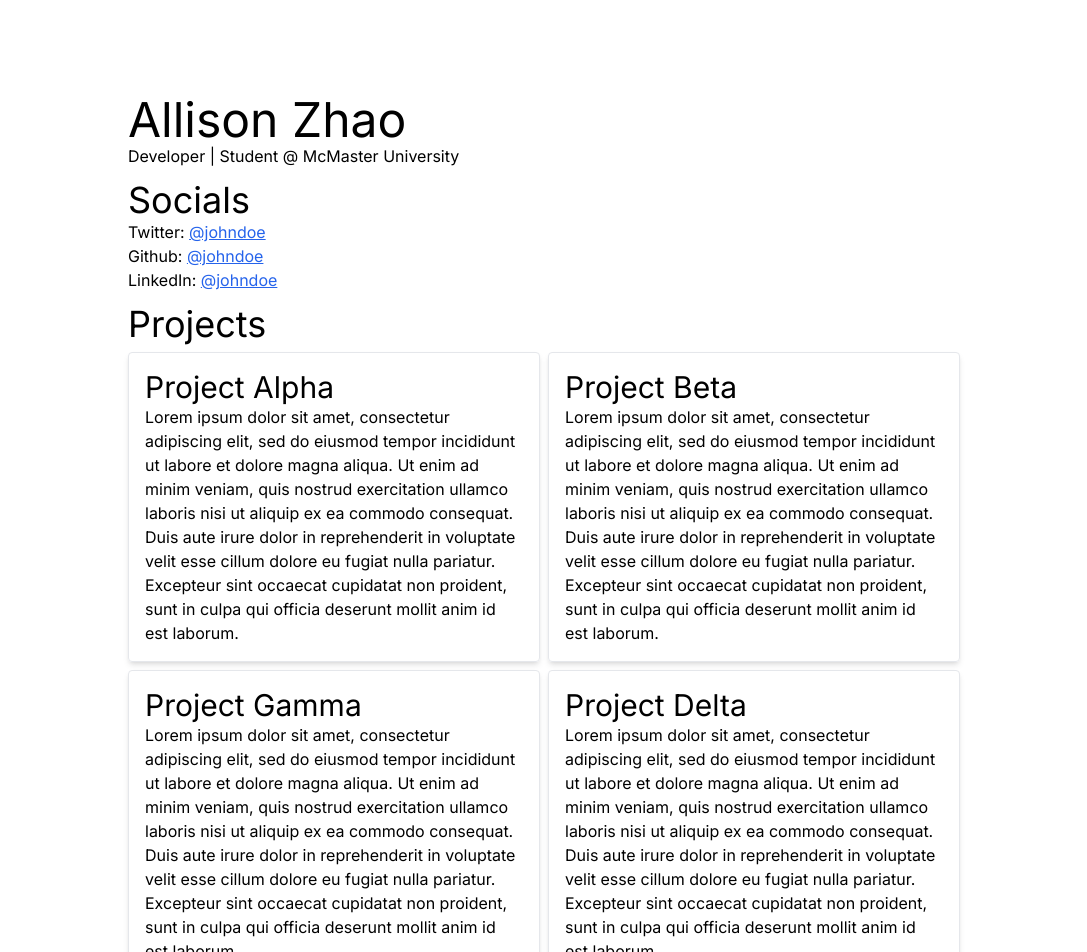
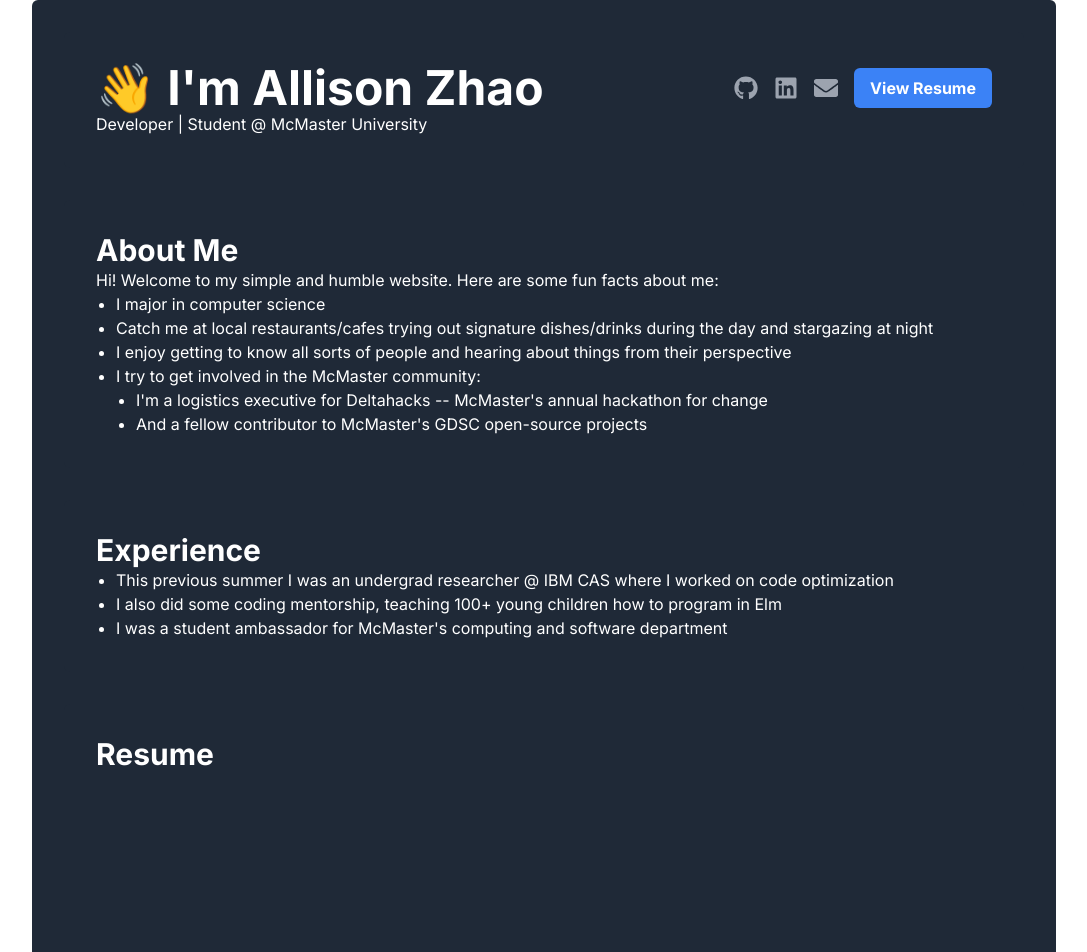
Before and after one commit to allison-stack/personal-website, a Next.js app: page / in a window 1280 px wide. Shown: the top 952 px of the page, without its empty margins (96-1183 px from the left). Built offline with nearby package versions, Linux system fonts and the light colour scheme.

Commit message:
add in about me, experience, resume, and footer

```diff
--- a/app/page.tsx
+++ b/app/page.tsx
@@ -1,101 +1,85 @@
 import { useState } from "react";
+import { FaGithub, FaLinkedin, FaEnvelope } from "react-icons/fa";
 
 export default function Home() {
   return (
-    <main className="flex gap-3 flex-col justify-between p-24 max-w-5xl mx-auto">
-      <div>
-        <h1 className="text-5xl">Allison Zhao</h1>
+    <main className="max-w-5xl mx-auto p-8 bg-gray-800 rounded-md text-white">
+      <section className="mb-8 bg-gray-800 p-8 rounded-md">
+        <div className="flex justify-between items-center">
+          <h1 className="text-5xl font-bold">👋 I&apos;m Allison Zhao</h1>
+          <div className="flex items-center space-x-4">
+            <a href="https://github.com/allison-stack" target="_blank" rel="noopener noreferrer">
+              <FaGithub className="text-2xl text-gray-400 hover:text-gray-200" />
+            </a>
+            <a href="https://www.linkedin.com/in/allison-zhao-41a3a21b6/" target="_blank" rel="noopener noreferrer">
+              <FaLinkedin className="text-2xl text-gray-400 hover:text-gray-200" />
+            </a>
+            <a href="mailto:allisonzhao.uni@gmail.com">
+              <FaEnvelope className="text-2xl text-gray-400 hover:text-gray-200" />
+            </a>
+            <a className="text-blue-600 underline" href="https://drive.google.com/file/d/1SNIaxqzx4_IyV1aI50Dgs5And0tW2Z3Y/view?usp=sharing" target="_blank" rel="noopener noreferrer">
+              <button className="bg-blue-500 hover:bg-blue-700 text-white font-bold py-2 px-4 rounded-md">
+                View Resume
+              </button>
+            </a>
+          </div>
+        </div>
         <p>Developer | Student @ McMaster University</p>
-      </div>
+      </section>
 
-      <div>
-        <h2 className="text-4xl">Socials</h2>
-
-        <ul>
-          <li>
-            Twitter: {" "}
-            <a
-              className="text-blue-600 underline"
-              href="https://twitter.com">
-              @johndoe
-            </a>
-          </li>
-          <li>
-            Github: {" "}
-            <a
-              className="text-blue-600 underline"
-              href="https://github.com">
-              @johndoe
-            </a>
-          </li>
-          <li>
-            LinkedIn: {" "}
-            <a
-              className="text-blue-600 underline"
-              href="https://linkedin.com">
-              @johndoe
-            </a>
+      <section className="mb-8 bg-gray-800 p-8 rounded-md">
+        <h2 className="text-3xl font-bold">About Me</h2>
+        <p>
+          Hi! Welcome to my simple and humble website. Here are some fun facts about me:
+        </p>
+        <ul className="list-disc pl-5">
+          <li>I major in computer science</li>
+          <li>Catch me at local restaurants/cafes trying out signature dishes/drinks during the day and stargazing at night</li>
+          <li>I enjoy getting to know all sorts of people and hearing about things from their perspective</li>
+          <li>I try to get involved in the McMaster community:
+              <ul className="list-disc pl-5">
+                  <li>I'm a logistics executive for Deltahacks -- McMaster's annual hackathon for change</li>
+                  <li>And a fellow contributor to McMaster's GDSC open-source projects</li>
+              </ul>
           </li>
         </ul>
-      </div>
+      </section>
 
-      <div className="flex flex-col gap-2">
-        <h2 className="text-4xl">Projects</h2>
-        <div className="grid gap-2 grid-cols-1 md:grid-cols-2">
-          <div className="p-4 border rounded shadow-md">
-            <h3 className="text-3xl text-bold">Project Alpha</h3>
-            <p>Lorem ipsum dolor sit amet, consectetur adipiscing
-              elit, sed do eiusmod tempor incididunt ut labore et
-              dolore magna aliqua. Ut enim ad minim veniam, quis
-              nostrud exercitation ullamco laboris nisi ut aliquip
-              ex ea commodo consequat. Duis aute irure dolor in
-              reprehenderit in voluptate velit esse cillum dolore
-              eu fugiat nulla pariatur. Excepteur sint occaecat
-              cupidatat non proident, sunt in culpa qui officia
-              deserunt mollit anim id est laborum.</p>
+      <section className="mb-8 bg-gray-800 p-8 rounded-md">
+        <h2 className="text-3xl font-bold">Experience</h2>
+        <ul className="list-disc pl-5">
+          <li>This previous summer I was an undergrad researcher @ IBM CAS where I worked on code optimization</li>
+          <li>I also did some coding mentorship, teaching 100+ young children how to program in Elm</li>
+          <li>I was a student ambassador for McMaster&apos;s computing and software department</li>
+        </ul>
+      </section>
+
+      <section className="mb-8 bg-gray-800 p-8 rounded-md">
+        <h2 className="text-3xl font-bold">Resume</h2>
+        {/* Use embed tag to display PDF */}
+        <embed src="/Allison_s_Resume_Jan2024.pdf" type="application/pdf" width="100%" height="600px" />
+      </section>
+
+      <section className="text-sm text-white bg-gray-800 p-4 rounded-md mt-8">
+        <div className="flex items-center justify-between">
+          <div className="flex space-x-4">
+            <a href="https://github.com/allison-stack" target="_blank" rel="noopener noreferrer">
+              <FaGithub className="text-2xl text-gray-400 hover:text-gray-200" />
+            </a>
+            <a href="https://www.linkedin.com/in/allison-zhao-41a3a21b6/" target="_blank" rel="noopener noreferrer">
+              <FaLinkedin className="text-2xl text-gray-400 hover:text-gray-200" />
+            </a>
+            <a href="mailto:allisonzhao.uni@gmail.com">
+              <FaEnvelope className="text-2xl text-gray-400 hover:text-gray-200" />
+            </a>
           </div>
-          <div className="p-4 border rounded shadow-md">
-            <h3 className="text-3xl text-bold">Project Beta</h3>
-            <p>Lorem ipsum dolor sit amet, consectetur adipiscing
-              elit, sed do eiusmod tempor incididunt ut labore et
-              dolore magna aliqua. Ut enim ad minim veniam, quis
-              nostrud exercitation ullamco laboris nisi ut aliquip
-              ex ea commodo consequat. Duis aute irure dolor in
-              reprehenderit in voluptate velit esse cillum dolore
-              eu fugiat nulla pariatur. Excepteur sint occaecat
-              cupidatat non proident, sunt in culpa qui officia
-              deserunt mollit anim id est laborum.</p>
-          </div>
-          <div className="p-4 border rounded shadow-md">
-            <h3 className="text-3xl text-bold">Project Gamma</h3>
-            <p>Lorem ipsum dolor sit amet, consectetur adipiscing
-              elit, sed do eiusmod tempor incididunt ut labore et
-              dolore magna aliqua. Ut enim ad minim veniam, quis
-              nostrud exercitation ullamco laboris nisi ut aliquip
-              ex ea commodo consequat. Duis aute irure dolor in
-              reprehenderit in voluptate velit esse cillum dolore
-              eu fugiat nulla pariatur. Excepteur sint occaecat
-              cupidatat non proident, sunt in culpa qui officia
-              deserunt mollit anim id est laborum.</p>
-          </div>
-          <div className="p-4 border rounded shadow-md">
-            <h3 className="text-3xl text-bold">Project Delta</h3>
-            <p>Lorem ipsum dolor sit amet, consectetur adipiscing
-              elit, sed do eiusmod tempor incididunt ut labore et
-              dolore magna aliqua. Ut enim ad minim veniam, quis
-              nostrud exercitation ullamco laboris nisi ut aliquip
-              ex ea commodo consequat. Duis aute irure dolor in
-              reprehenderit in voluptate velit esse cillum dolore
-              eu fugiat nulla pariatur. Excepteur sint occaecat
-              cupidatat non proident, sunt in culpa qui officia
-              deserunt mollit anim id est laborum.</p>
+
+          {/* Additional Footer Content */}
+          <div>
+            Last updated: {new Date().toUTCString()}
           </div>
         </div>
-      </div>
-
-      {/* An example of how to use JS functions in JSX*/}
-      The date is {new Date().toUTCString()}
-
+      </section>
     </main>
-  )
+  );
 }
```
Also changed, not shown: package.json (+5 -4 lines), 2 other files (tests, documents, lock files or other folders).
